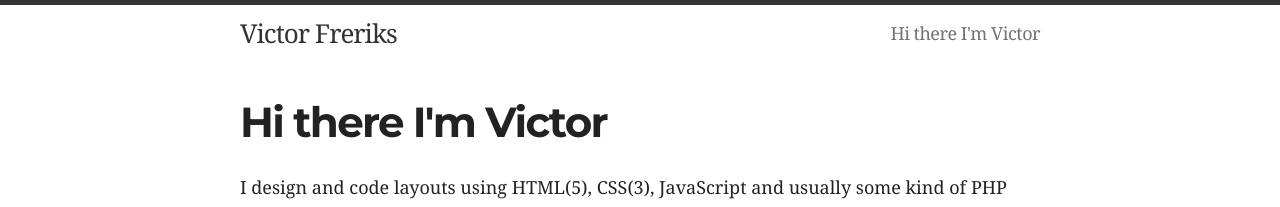
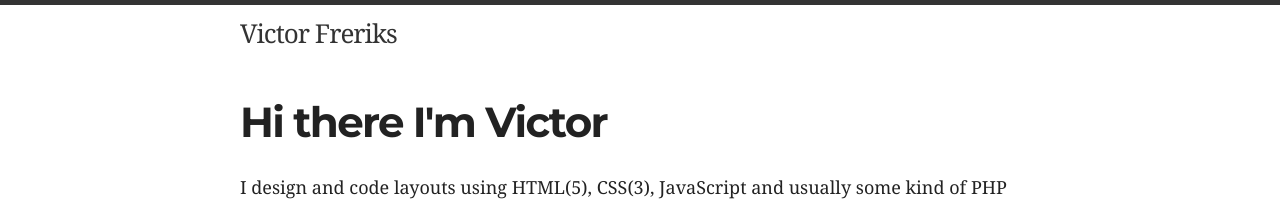
Before and after one commit to vfreriks/vfreriks.github.io, a Jekyll site: the page built from index.html, in a window 1280 px wide. Shown: the top 207 px of the page. Built offline with Jekyll 4.4.1, drawn with Linux system fonts in a browser that asks for light colours.

Commit message:
remove menu

```diff
--- a/_includes/header.html
+++ b/_includes/header.html
@@ -4,7 +4,7 @@
 
     <a class="site-title" href="{{ site.baseurl }}/">{{ site.title }}</a>
 
-    <nav class="site-nav">
+    <!--<nav class="site-nav">
       <a href="#" class="menu-icon">
         <svg version="1.1" xmlns="http://www.w3.org/2000/svg" xmlns:xlink="http://www.w3.org/1999/xlink" x="0px" y="0px"
            viewBox="0 0 18 15" enable-background="new 0 0 18 15" xml:space="preserve">
@@ -21,7 +21,7 @@
           {% if page.title %}<a class="page-link" href="{{ page.url | prepend: site.baseurl }}">{{ page.title }}</a>{% endif %}
         {% endfor %}
       </div>
-    </nav>
+    </nav>-->
 
   </div>
 
```
